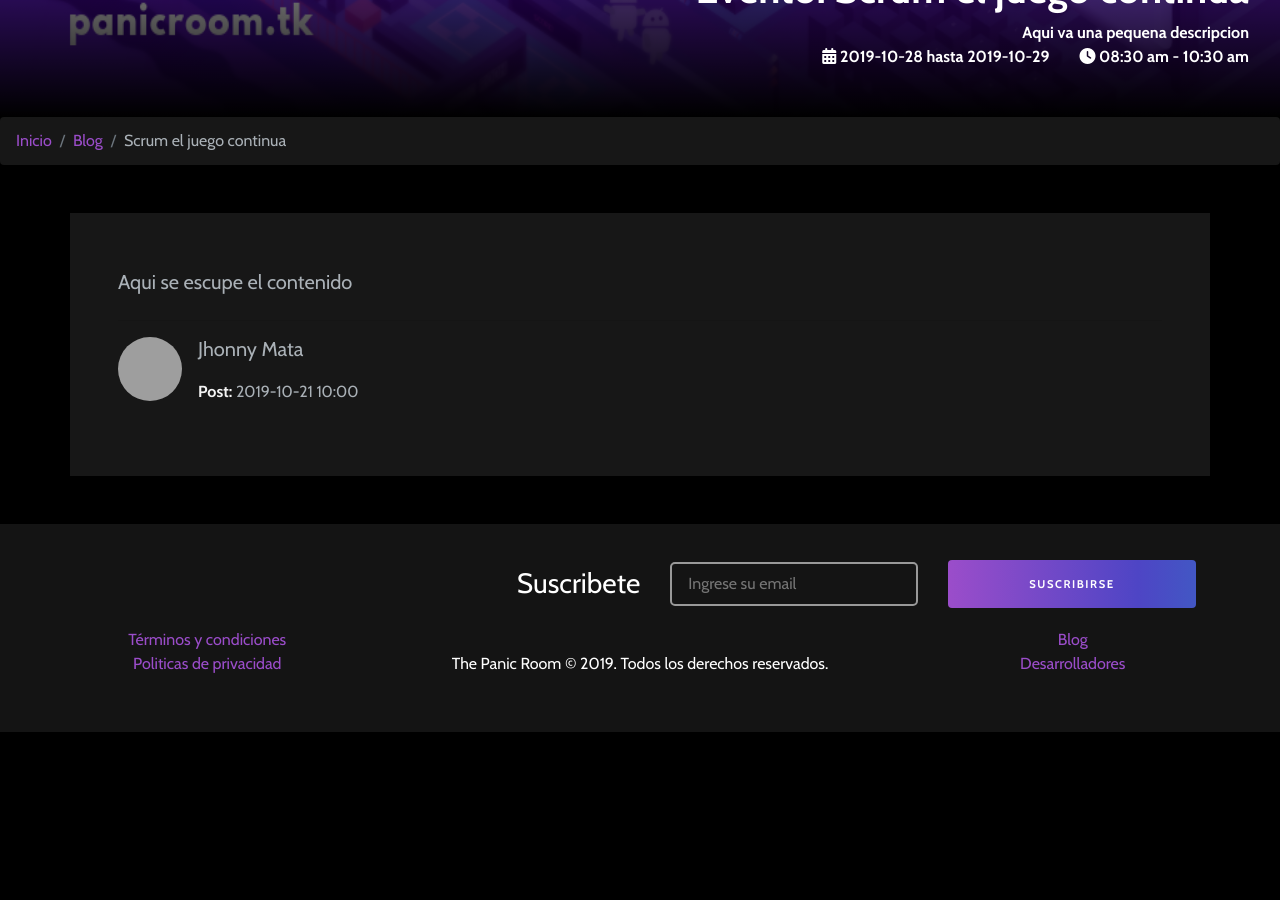
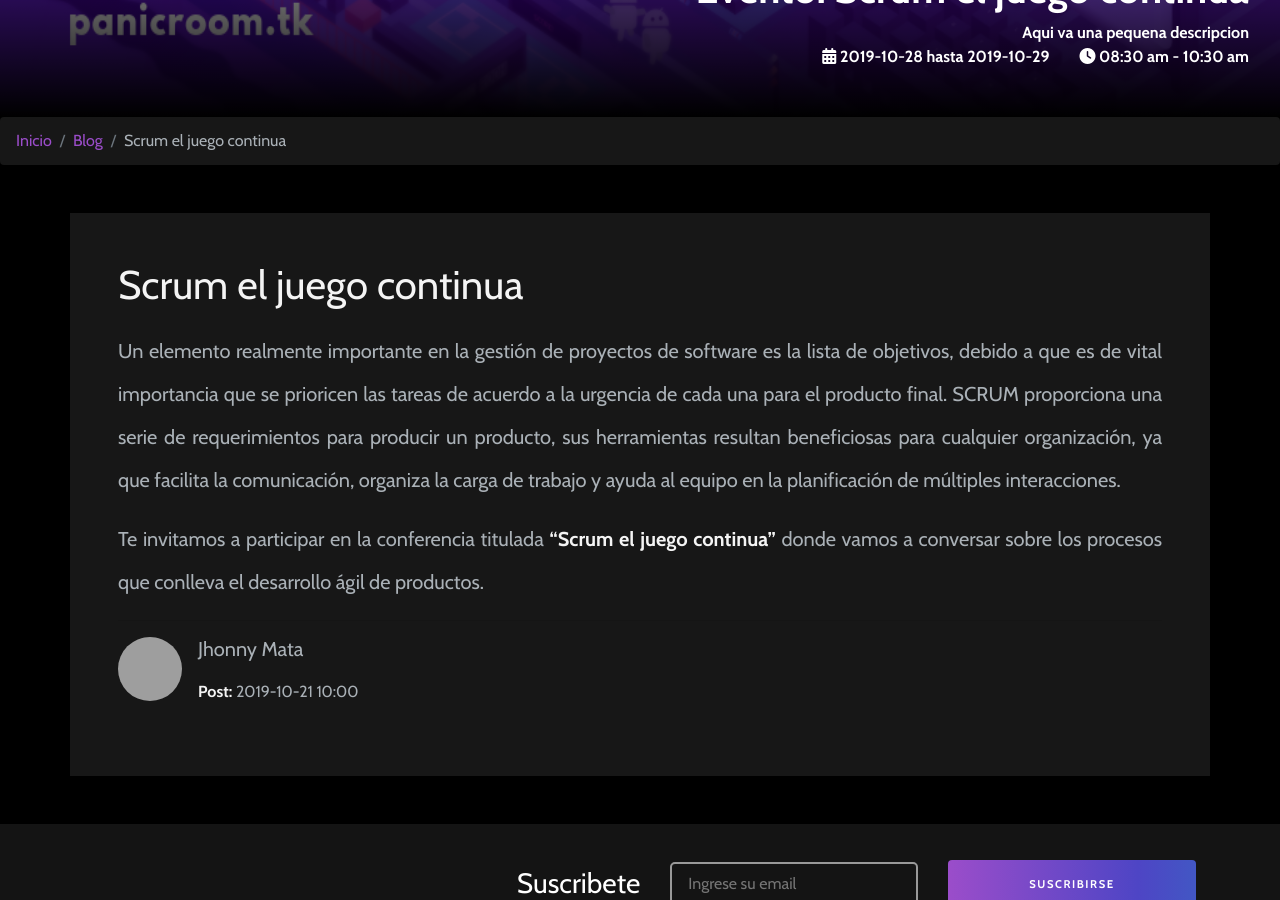
Before and after one commit to the-panic-room/the-panic-room, a Jekyll site: the page built from _posts/2019-10-21-scrum.md, in a window 1280 px wide and 900 px high, scrolled down 633 px. Built offline with Jekyll 4.4.1, drawn with Linux system fonts in a browser that asks for light colours; nearby versions of some CDN libraries; before the commit the page ends 1365 px from its top, so only the background shows below that; grey boxes are pictures that could not be loaded.

Commit message:
agregado parrafo inicial conferencia scrum

```diff
--- a/_posts/2019-10-21-scrum.md
+++ b/_posts/2019-10-21-scrum.md
@@ -17,5 +17,8 @@ breadscrums:
   - name: Blog
     url: "blog.html"
 ---
+# {{ page.title }}
 
-Aqui se escupe el contenido
+Un elemento realmente importante en la gestión de proyectos de software es la lista de objetivos, debido a que es de vital importancia que se prioricen las tareas de acuerdo a la urgencia de cada una para el producto final. SCRUM proporciona una serie de requerimientos para producir un producto, sus herramientas resultan beneficiosas para cualquier organización, ya que facilita la comunicación, organiza la carga de trabajo y ayuda al equipo en la planificación de múltiples interacciones.
+
+Te invitamos a participar en la conferencia titulada **"Scrum el juego continua"** donde vamos a conversar sobre los procesos que conlleva el desarrollo ágil de productos.
```
